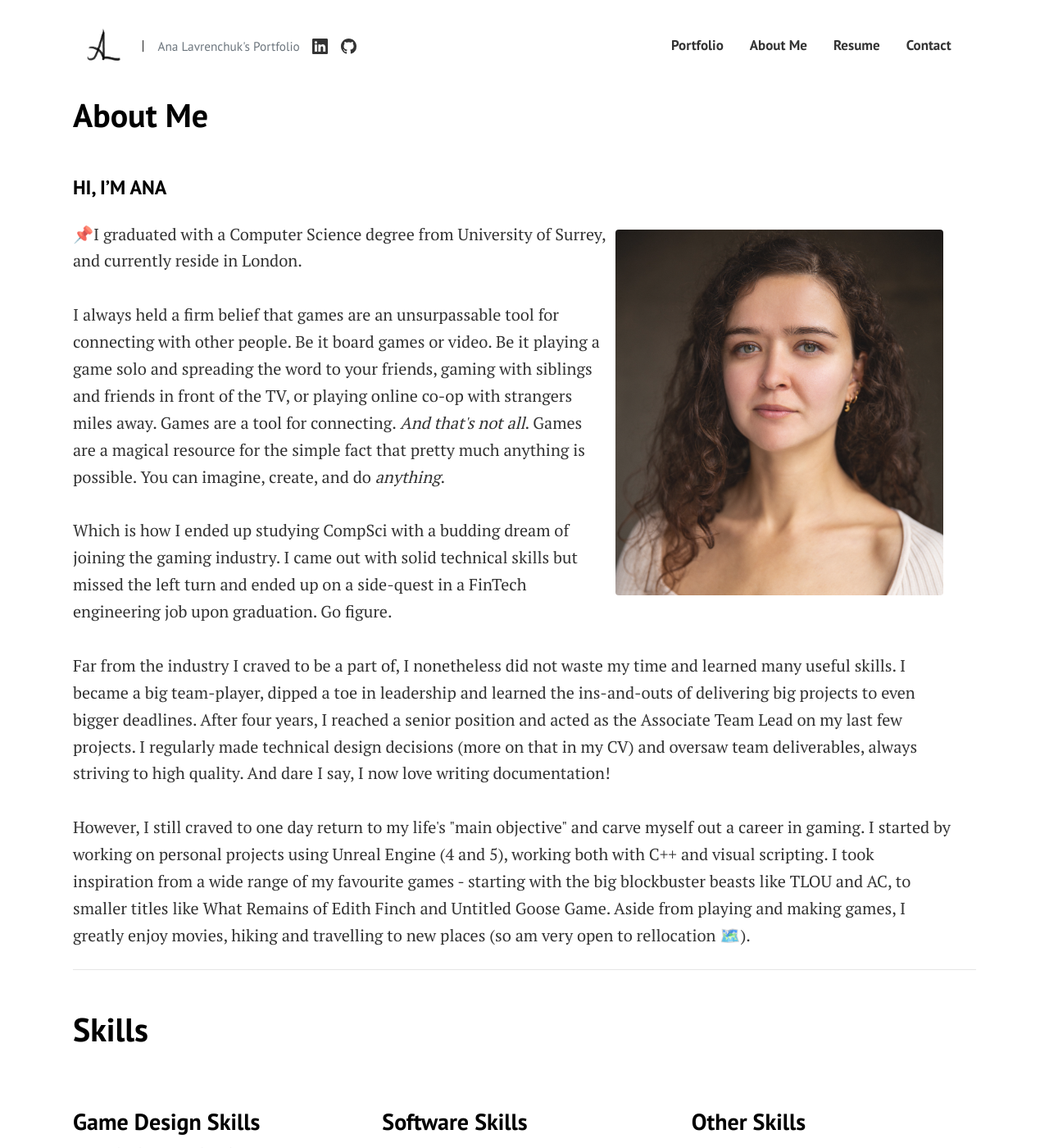
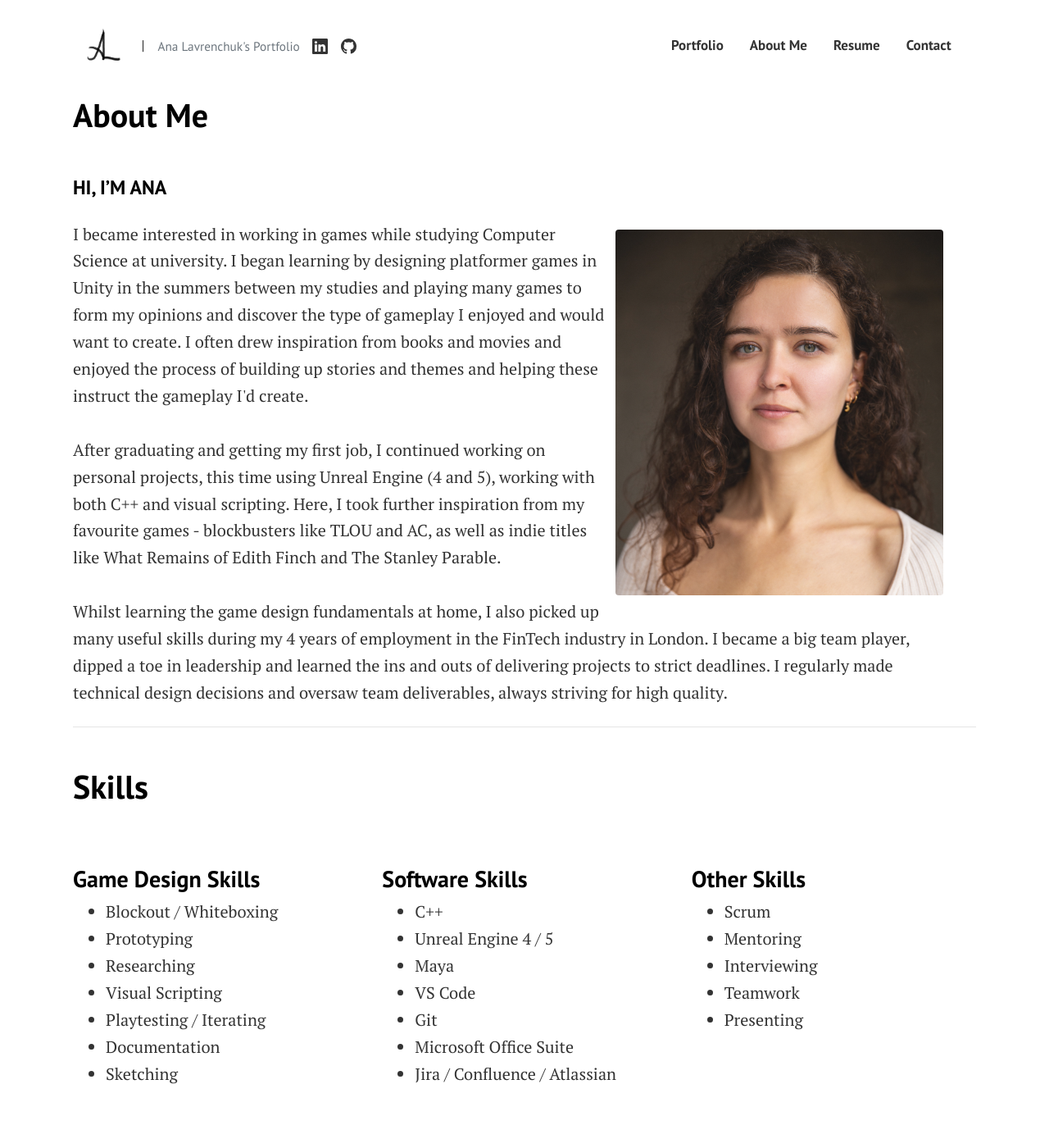
Before and after one commit to thislavrenchuk/portfolio, a Jekyll site: the page built from pages/aboutme.md, in a window 1280 px wide and 1400 px high. Shown: the whole window at 82% size. Built offline with Jekyll 4.4.1, drawn with Linux system fonts in a browser that asks for light colours.

Commit message:
Modify About Me page

```diff
--- a/pages/aboutme.md
+++ b/pages/aboutme.md
@@ -11,11 +11,9 @@
 <div class="col-sm-12 row justify-content-between">
     <div>
         <img class="rounded-image" style="float: right; margin: 10px;" width="400" src="{{site.baseurl}}/assets/images/profile-pic-small.png">
-        <span class="pb-0" style="text-align: justify;">📌I graduated with a Computer Science degree from University of Surrey, and currently reside in London.
-            <br><br>I always held a firm belief that games are an unsurpassable tool for connecting with other people. Be it board games or video. Be it playing a game solo and spreading the word to your friends, gaming with siblings and friends in front of the TV, or playing online co-op with strangers miles away. Games are a tool for connecting. <i>And that's not all</i>. Games are a magical resource for the simple fact that pretty much anything is possible. You can imagine, create, and do <i>anything</i>.
-            <br><br>Which is how I ended up studying CompSci with a budding dream of joining the gaming industry. I came out with solid technical skills but missed the left turn and ended up on a side-quest in a FinTech engineering job upon graduation. Go figure.
-            <br><br>Far from the industry I craved to be a part of, I nonetheless did not waste my time and learned many useful skills. I became a big team-player, dipped a toe in leadership and learned the ins-and-outs of delivering big projects to even bigger deadlines. After four years, I reached a senior position and acted as the Associate Team Lead on my last few projects. I regularly made technical design decisions (more on that in my CV) and oversaw team deliverables, always striving to high quality. And dare I say, I now love writing documentation!
-            <br><br>However, I still craved to one day return to my life's "main objective" and carve myself out a career in gaming. I started by working on personal projects using Unreal Engine (4 and 5), working both with C++ and visual scripting. I took inspiration from a wide range of my favourite games - starting with the big blockbuster beasts like TLOU and AC, to smaller titles like What Remains of Edith Finch and Untitled Goose Game. Aside from playing and making games, I greatly enjoy movies, hiking and travelling to new places (so am very open to rellocation 🗺️).
+        <span class="pb-0" style="text-align: justify;">I became interested in working in games while studying Computer Science at university.  I began learning by designing platformer games in Unity in the summers between my studies and playing many games to form my opinions and discover the type of gameplay I enjoyed and would want to create. I often drew inspiration from books and movies and enjoyed the process of building up stories and themes and helping these instruct the gameplay I'd create.
+        <br><br>After graduating and getting my first job, I continued working on personal projects, this time using Unreal Engine (4 and 5), working with both C++ and visual scripting. Here, I took further inspiration from my favourite games - blockbusters like TLOU and AC, as well as indie titles like What Remains of Edith Finch and The Stanley Parable.
+        <br><br>Whilst learning the game design fundamentals at home, I also picked up many useful skills during my 4 years of employment in the FinTech industry in London. I became a big team player, dipped a toe in leadership and learned the ins and outs of delivering projects to strict deadlines. I regularly made technical design decisions and oversaw team deliverables, always striving for high quality.
         </span>
     </div>
 </div>
```
